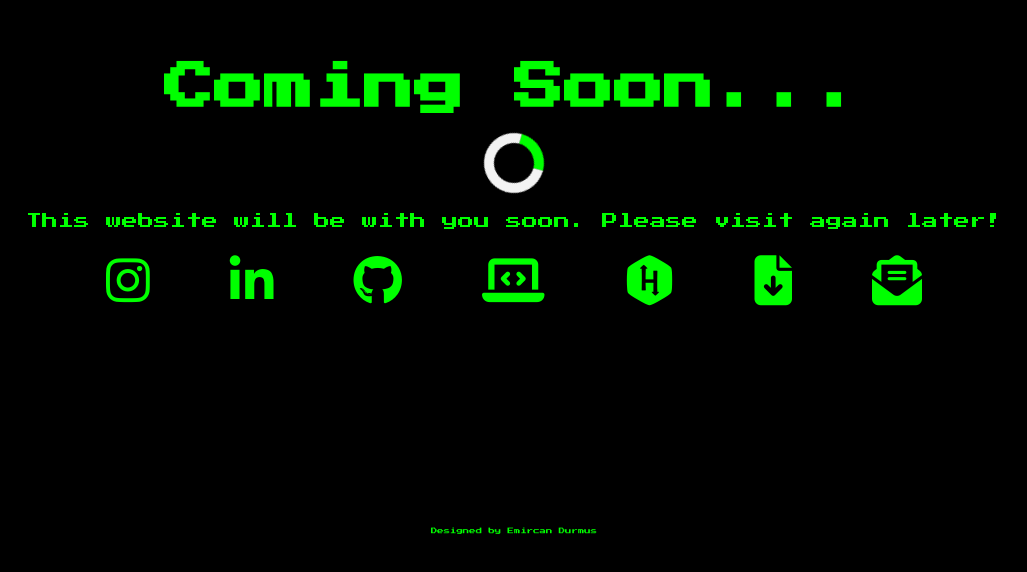
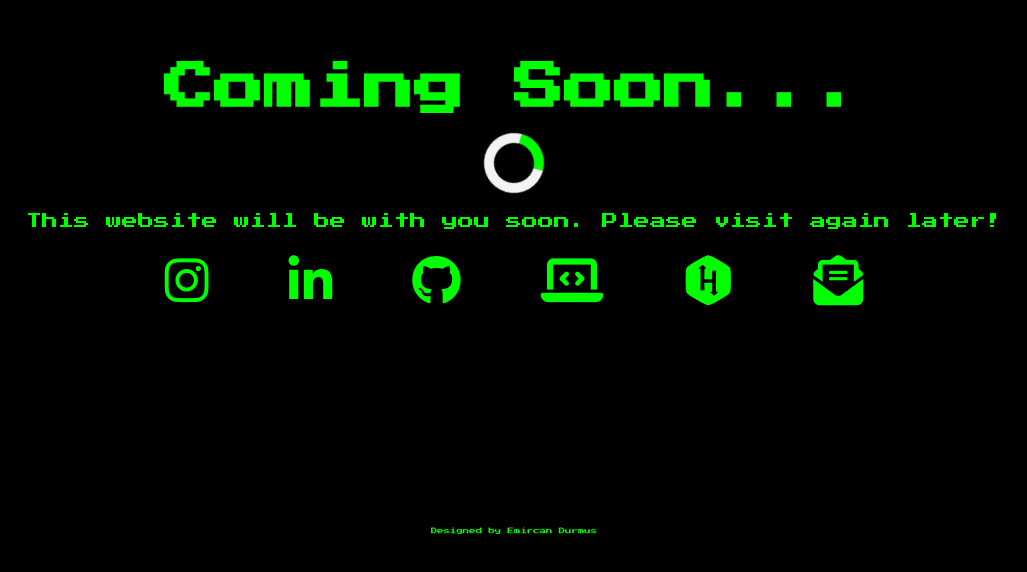
Before and after one commit to durmusemircan/Portfolio-Coming-Soon, a plain HTML site: page index.html in a window 1280 px wide. Shown: the part 226-798 px from the top of the page, without its empty margins (126-1153 px from the left). Drawn offline with Linux system fonts and the light colour scheme.

Commit message:
Update index.html

```diff
--- a/index.html
+++ b/index.html
@@ -33,9 +33,7 @@
             <a href="https://www.hackerrank.com/emircandurmus" target="_blank" title="Hackerrank">
                 <i class="fab fa-hackerrank"></i>
             </a>
-            <a href="EmircanDurmusCV.pdf" target="_blank" title="Download CV">
-                <i class="fas fa-file-download"></i>
-            </a>
+
             <a onclick="location.href='mailto:emircandurmud@gmail.com';" style="cursor:pointer;">
                 <i class="fa-solid fa-envelope-open-text"></i>
             </a>
```
